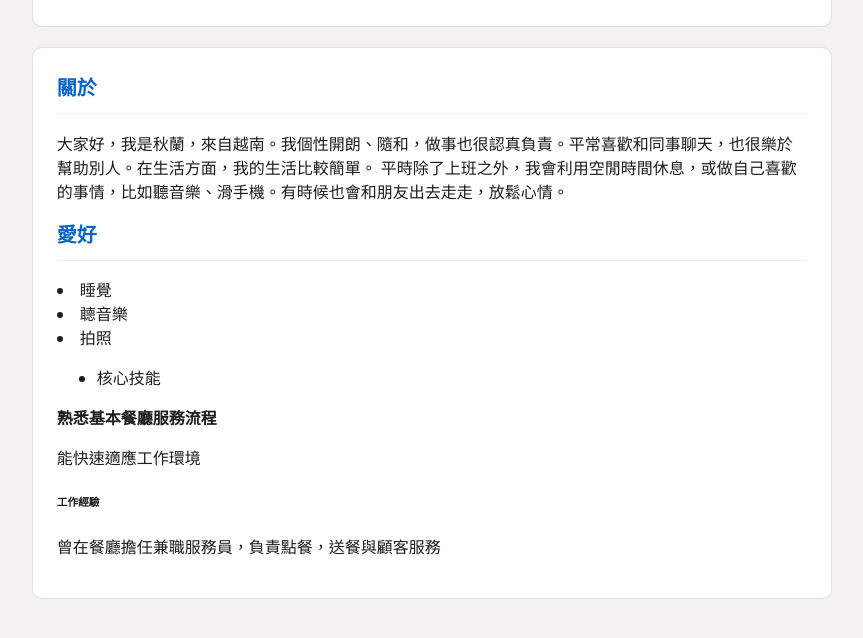
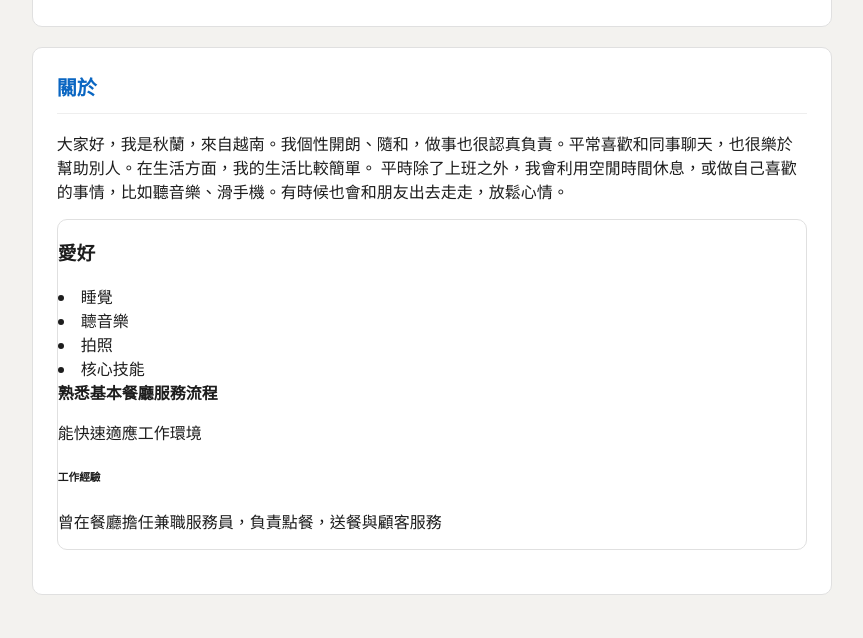
Before and after one commit to langthithulan356-bot/lan, a plain HTML site: page index.html in a window 1280 px wide. Shown: the part 676-1314 px from the top of the page, without its empty margins (236-1099 px from the left). Drawn offline with Linux system fonts and the light colour scheme.

Commit message:
Update index.html

```diff
--- a/index.html
+++ b/index.html
@@ -127,13 +127,14 @@
               平時除了上班之外，我會利用空閒時間休息，或做自己喜歡的事情，比如聽音樂、滑手機。有時候也會和朋友出去走走，放鬆心情。
 
 
-             <h2>愛好</h2>
+               <header>
+            <h3>愛好</h3>
              <li>睡覺</li>
             <li>聼音樂</li>
             <li>拍照</li>
 
 
-        <ul>
+        <footer>
   <li>核心技能</li>
 </ul>
         <strong>熟悉基本餐廳服務流程</strong>
```
